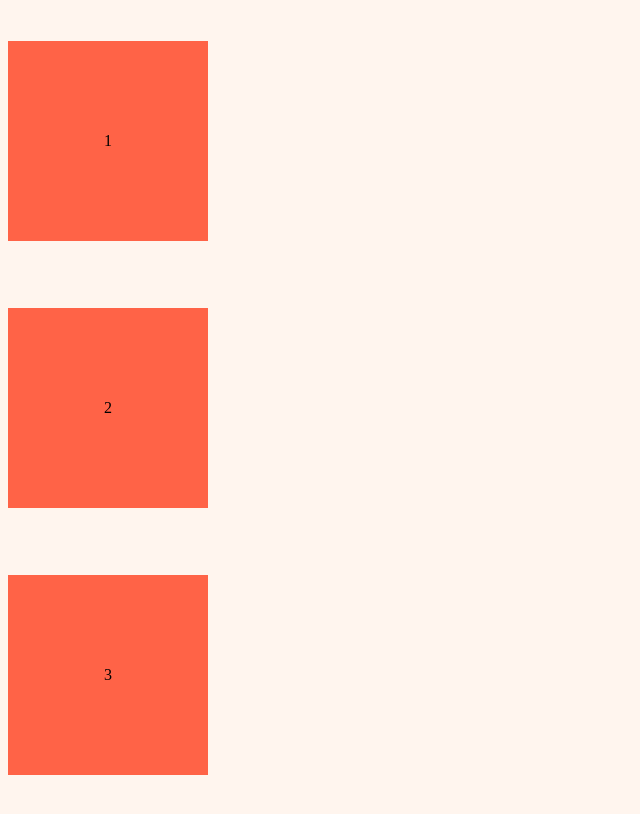
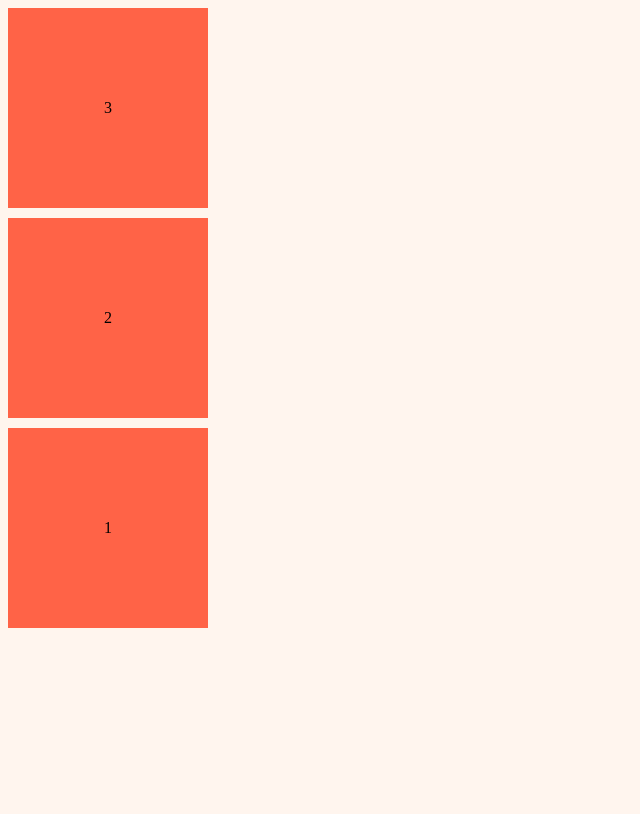
Before and after one commit to parangwave/css-layout-master-class, a website built with Vite: page index.html in a window 1280 px wide. Shown: the whole page, without its empty margins (0-640 px from the left). Built offline with nearby package versions, Linux system fonts and the light colour scheme.

Commit message:
Recap w/ row-reverse, column-reverse

```diff
--- a/index.html
+++ b/index.html
@@ -4,7 +4,7 @@
     <meta charset="UTF-8" />
     <meta name="viewport" content="width=device-width, initial-scale=1.0" />
     <link rel="stylesheet" href="style.css" />
-    <title>Main Axis, Cross Axis Pt.2</title>
+    <title>Recap</title>
   </head>
   <body>
     <div class="parent">
--- a/style.css
+++ b/style.css
@@ -14,22 +14,27 @@ body {
   /* flex-direction: row;  */
 
   /* 수직적 */
-  flex-direction: column;
+  /* flex-direction: column; */
+
+  /* main-axis: t수평, R->L */
+  flex-direction: row-reverse;
+
+  /* main-axis: 수직, B->T */
+  flex-direction: column-reverse;
 
   /* justify-content -> mv items on main-axis */
   /* justify-content: flex-start; */
   /* flex-start: main-axis의 시작  */
 
   /* justify-content: flex-end; */
-  /* flex-end: main-axis의 시작  */
-
-  justify-content: space-around;
+  /* flex-end: main-axis의 끝  */
+  justify-content: flex-end;
 
   /* align-items -> mv items on cross-axis */
   /* align-items: stretch; */ /* element의 크기가 정해지지 x  */
-  align-items: flex-start;
+  /* align-items: flex-start; */
 
-  gap: 10;
+  gap: 10px;
 }
 
 .box {
```
